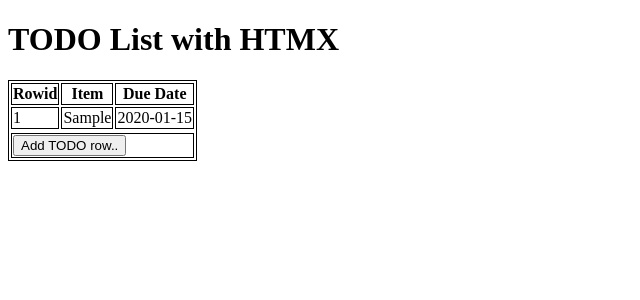
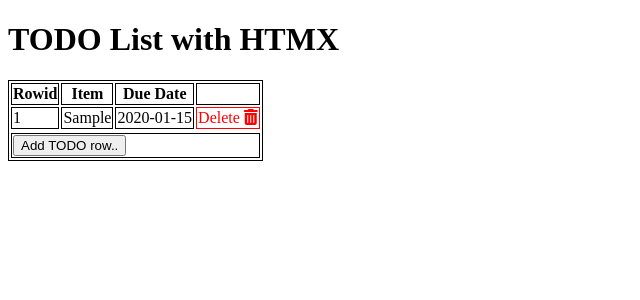
Before and after one commit to sohang3112/todo-list-flask-htmx, a Flask app: page / in a window 1280 px wide. Shown: the top 300 px of the page, without its empty margins (0-640 px from the left). Run offline with Flask 3, Linux system fonts and the light colour scheme; tables that the repository leaves empty hold one stand-in row (values such as "Sample post"); some libraries are stand-ins or nearby versions.

Commit message:
WIP delete

```diff
--- a/app.py
+++ b/app.py
@@ -1,11 +1,13 @@
 from typing import Any, Mapping
 from pprint import pprint
+import logging
 import sqlite3
 
 from flask import Flask, request, render_template
 import pandas as pd
 
-app = Flask(__name__)
+
+#region helper-funcitons
 
 def db_connection():
     conn = sqlite3.connect(
@@ -45,6 +47,23 @@ def mk_db_table():
         CREATE TABLE IF NOT EXISTS todo_list(item, due_date)
     """)
 
+#endregion helper-funcitons
+
+app = Flask(__name__)
+app.logger.setLevel(level=logging.INFO)
+
+@app.before_request
+def log_request():
+    request_line = f"{request.method} {request.path}"
+    headers = "\n".join([f"{key}: {value}" for key, value in request.headers.items()])
+    body = request.get_data(as_text=True)
+    app.logger.debug(f"{request_line}\n{headers}\n\n{body}")
+
+@app.after_request
+def disable_caching(response):
+    response.headers['Cache-Control'] = 'no-store'
+    return response
+
 @app.get('/')
 def index():
     # Sqlite automatically provides column ROWID for every table
@@ -57,14 +76,24 @@ def index():
     """)
     return render_template('index.html', todo_list=todo_list)
 
-@app.get('/row/new')
+@app.post('/row/new')
 def new_row():
-    inserted_row_id = db_query("""
-        INSERT INTO todo_list(item, due_date) VALUES
-            (NULL, NULL)
-    """)
+    inserted_row_id = db_query("INSERT INTO todo_list(item, due_date) VALUES (NULL, NULL)")
     return render_template('new_row.html', rowid=inserted_row_id)
+
+# MAYBE TODO: use PUT http method instead of POST ??
+@app.post('/row/<rowid>/edit')
+def edit_row(rowid: int):
+    pass
+
+# MAYBE TODO: use DELETE http method instead of POST ??
+@app.post('/row/<rowid>/delete')
+def delete_row(rowid: int):
+    # TODO: raise error if sql query raises error (i.e., rowid doesn't exist)
+    db_query("DELETE FROM todo_list WHERE rowid = ?", (rowid,))
+    # TODO: return something
 
 if __name__ == '__main__':
     mk_db_table()
+    app.logger.debug('Starting app')
     app.run(debug=True)
--- a/templates/index.html
+++ b/templates/index.html
@@ -8,7 +8,12 @@
         table, th, td {
             border: 1px solid;
         }
+        .delete {
+            color: red;
+        }
     </style>
+    <!--<link rel="stylesheet" href="https://cdnjs.cloudflare.com/ajax/libs/font-awesome/4.7.0/css/font-awesome.min.css">-->
+    <link rel="stylesheet" href="https://cdnjs.cloudflare.com/ajax/libs/font-awesome/6.5.1/css/all.min.css">
     <script src="https://unpkg.com/htmx.org@1.9.2"
             integrity="sha384-L6OqL9pRWyyFU3+/bjdSri+iIphTN/bvYyM37tICVyOJkWZLpP2vGn6VUEXgzg6h"
             crossorigin="anonymous">
@@ -23,23 +28,25 @@
                 <th>Rowid</th>
                 <th>Item</th>
                 <th>Due Date</th>
+                <th></th>
             </tr>
         </thead>
 
         <!-- existing table contents -->
         {% for row in todo_list %}
-            <tr>
+            <tr class="item-row">
                 <td>{{ row["rowid"] }}</td>
                 <td>{{ row["item"] }}</td>
                 <td>{{ row["due_date"] }}</td>
+                <td class="delete">Delete <i class="fa-solid fa-trash-alt"></i></td>
             </tr>
         {% endfor %}
 
         <!-- new table row -->
         <tr id="replace-me"></tr>
         <tr class="new-row">
-            <td colspan="3">
-                <button hx-get="/row/new"
+            <td colspan="4">
+                <button hx-post="/row/new"
                         hx-target="#replace-me"
                         hx-swap="outerHTML">
                     Add TODO row..
--- a/templates/new_row.html
+++ b/templates/new_row.html
@@ -6,4 +6,5 @@
     <td>
         <input name="due-date" type="date">
     </td>
+    <td></td>      <!-- delete button column -->
 </tr>
```
Also changed, not shown: README.md.
